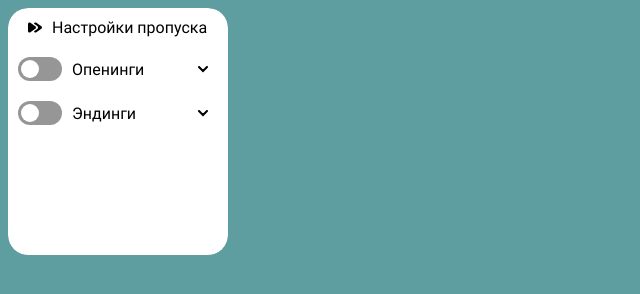
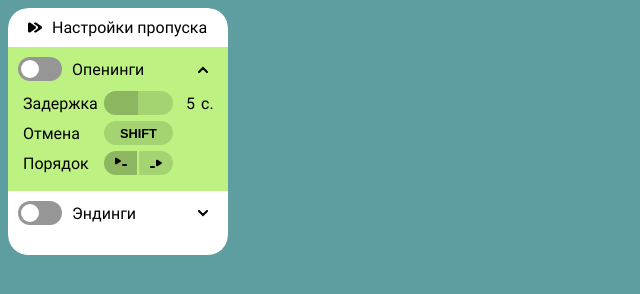
Before and after one commit to jutsuper/jutsuper, a website: page src/page/settings.html in a window 1280 px wide. Shown: the whole page, without its empty margins (0-640 px from the left). Drawn offline with Linux system fonts and the light colour scheme.

Commit message:
order selector done

```diff
--- a/manifestV2.json
+++ b/manifestV2.json
@@ -43,6 +43,8 @@
     "/src/assets/logo/square-black-48.svg",
     "/src/assets/icon/dropdown.svg",
     "/src/assets/icon/skip.svg",
+    "/src/assets/icon/first.svg",
+    "/src/assets/icon/last.svg",
     "/src/consts.js",
     "/src/log.js",
     "/src/util.js",
--- a/manifestV3.json
+++ b/manifestV3.json
@@ -48,6 +48,8 @@
         "/src/assets/logo/square-black-48.svg",
         "/src/assets/icon/dropdown.svg",
         "/src/assets/icon/skip.svg",
+        "/src/assets/icon/first.svg",
+        "/src/assets/icon/last.svg",
         "/src/consts.js",
         "/src/log.js",
         "/src/util.js",
--- a/src/page/jutsuper.css
+++ b/src/page/jutsuper.css
@@ -1,11 +1,10 @@
 :root {
   --jutsuper-color-grey: rgb(150, 150, 150);
   --jutsuper-color-light-green: #BDF283;
-  --jutsuper-color-light-green-half-transparent: #BCF28380;
   --jutsuper-color-dark-green: #9BC76C;
-  --jutsuper-color-dark-green-half-transparent: #9BC76C80;
+  --jutsuper-color-dark-green-half-transparent: #ACDD77;
   --jutsuper-color-darker-green: #8CB660;
-  --jutsuper-color-darker-green-half-transparent: #8CB66080;
+  --jutsuper-color-darker-green-half-transparent: #A4D471;
   --jutsuper-dur-ultra-fast: .05s;
   --jutsuper-dur-faster: .1s;
   --jutsuper-dur-fast: .15s;
@@ -172,6 +171,15 @@
   }
 }
 
+@keyframes jutsuper-opacity-1-to-0-anim {
+  0% {
+    opacity: 1;
+  }
+  100% {
+    opacity: 0;
+  }
+}
+
 .jutsuper-bottom-top-anim {
   visibility: visible;
   transform: translateY(0px);
@@ -295,6 +303,23 @@
   animation-direction: alternate-reverse;
 }
 
+.jutsuper-settings-key-label-record-icon-flashing:before {
+  display: flex;
+  content: "\2022";
+  width: 100%;
+  height: 100%;
+  justify-content: end;
+  align-items: center;
+  font-size: 2em;
+  line-height: 0;
+  color: #CF1B2B;
+  animation-name: jutsuper-opacity-1-to-0-anim;
+  animation-duration: var(--jutsuper-dur-slow);
+  animation-timing-function: ease-in-out;
+  animation-iteration-count: infinite;
+  animation-direction: alternate-reverse;
+}
+
 /* Toggle slider */
 .jutsuper-slider-switch {
   position: relative;
@@ -385,6 +410,70 @@ input.jutsuper-range[type=range] {
   }
 }
 
-input:active.jutsuper-range[type=range] {
+/* Radio */
+.jutsuper-settings-radio-container {
+  display: flex;
+  width: 100%;
+  height: 100%;
+}
 
+input.jutsuper-settings-radio[type="radio"] {
+  appearance: none;
+  background-color: var(--jutsuper-color-darker-green-half-transparent);
+  margin-left: 1px;
+  margin-right: 1px;
+  transition: all var(--jutsuper-dur-slow) var(--jutsuper-curve-fast-start-slow-end);
 }
+
+input.jutsuper-settings-radio:checked[type="radio"] {
+  background-color: var(--jutsuper-color-darker-green)
+}
+
+input.jutsuper-settings-radio:first-child[type="radio"] {
+  border-top-left-radius: 50px;
+  border-bottom-left-radius: 50px;
+  margin-left: 0;
+}
+
+input.jutsuper-settings-radio:last-child[type="radio"] {
+  border-top-right-radius: 50px;
+  border-bottom-right-radius: 50px;
+  margin-right: 0;
+}
+
+.jutsuper-settings-radio {
+  cursor: pointer;
+  margin: 0;
+}
+
+#jutsuper-settings-openings-skip-order-first:before {
+  content: url("/src/assets/icon/first.svg");
+  display: flex;
+  height: 100%;
+  width: 100%;
+  justify-content: center;
+  flex-wrap: wrap;
+  align-items: center;
+  transform: translateY(1px);
+  transition: all var(--jutsuper-dur-slow) var(--jutsuper-curve-fast-start-slow-end);
+}
+
+#jutsuper-settings-openings-skip-order-first:checked::before {
+  transform: translateY(-1px);
+}
+
+#jutsuper-settings-openings-skip-order-last:before {
+  content: url("/src/assets/icon/last.svg");
+  display: flex;
+  height: 100%;
+  width: 100%;
+  justify-content: center;
+  flex-wrap: wrap;
+  align-items: center;
+  transform: translateY(1px);
+  transition: all var(--jutsuper-dur-slow) var(--jutsuper-curve-fast-start-slow-end);
+}
+
+#jutsuper-settings-openings-skip-order-last:checked::before {
+  transform: translateY(-1px);
+}
--- a/src/page/settings.html
+++ b/src/page/settings.html
@@ -196,6 +196,7 @@
           type="checkbox"
           name="bars"
           onchange="window.jutsuperSettingsCloseOtherBars(this)"
+          checked
         >
         <label
           for="jutsuper-settings-openings-bar"
@@ -290,11 +291,14 @@
                   onclick="
                     this.isListening = !this.isListening;
                     this.classList.toggle('jutsuper-settings-key-label-flashing');
+                    const rec = document.getElementById('jutsuper-settings-openings-cancel-key-record');
+                    rec.classList.toggle('jutsuper-settings-key-label-record-icon-flashing');
                   "
                 />
               </div>
-              <div>
-
+              <div
+                id="jutsuper-settings-openings-cancel-key-record"
+              >
               </div>
               <div>
 
@@ -303,7 +307,23 @@
                 Порядок
               </div>
               <div>
-
+                <div class="jutsuper-settings-radio-container">
+                  <input
+                    id="jutsuper-settings-openings-skip-order-first"
+                    class="jutsuper-settings-radio jutsuper-no-select"
+                    type="radio"
+                    name="op-skip-order"
+                    style="width: 100%;overflow: hidden;text-overflow:ellipsis"
+                    checked
+                  />
+                  <input
+                    id="jutsuper-settings-openings-skip-order-last"
+                    class="jutsuper-settings-radio jutsuper-no-select"
+                    type="radio"
+                    name="op-skip-order"
+                    style="width: 100%;overflow: hidden;text-overflow:ellipsis"
+                  />
+                </div>
               </div>
               <div>
 
@@ -360,6 +380,7 @@
         </div>
         <script>
           const opCancelBtn = document.getElementById("jutsuper-settings-openings-cancel-key-button");
+          const opCancelRec = document.getElementById('jutsuper-settings-openings-cancel-key-record');
           opCancelBtn.isListening = false;
           opCancelBtn.addEventListener("keydown", event => {
             if (!opCancelBtn.isListening) {
@@ -370,7 +391,20 @@
             opCancelBtn.value = keyLabel;
             opCancelBtn.classList.remove('jutsuper-settings-key-label-flashing');
             opCancelBtn.isListening = false;
+            opCancelRec.classList.toggle('jutsuper-settings-key-label-record-icon-flashing');
           })
+          document.addEventListener("mousedown", function(event) {
+            const boundaries = opCancelBtn.getBoundingClientRect();
+            const isInXRange = event.clientX >= boundaries.left && event.clientX <= boundaries.right;
+            const isInYRange = event.clientY >= boundaries.top && event.clientY <= boundaries.bottom;
+            const isInAreaRange = isInXRange && isInYRange;
+
+            if (!isInAreaRange) {
+              opCancelBtn.isListening = false;
+              opCancelBtn.classList.remove("jutsuper-settings-key-label-flashing")
+              opCancelRec.classList.remove("jutsuper-settings-key-label-record-icon-flashing")
+            }
+          });
         </script>
       </div>
       <!-- End of the area that gets injected -->
```
Also changed, not shown: src/consts.js (+20 -0 lines), src/content/content.js (+8 -1 lines), src/assets/icon/first.svg (added), src/assets/icon/last.svg (added).
